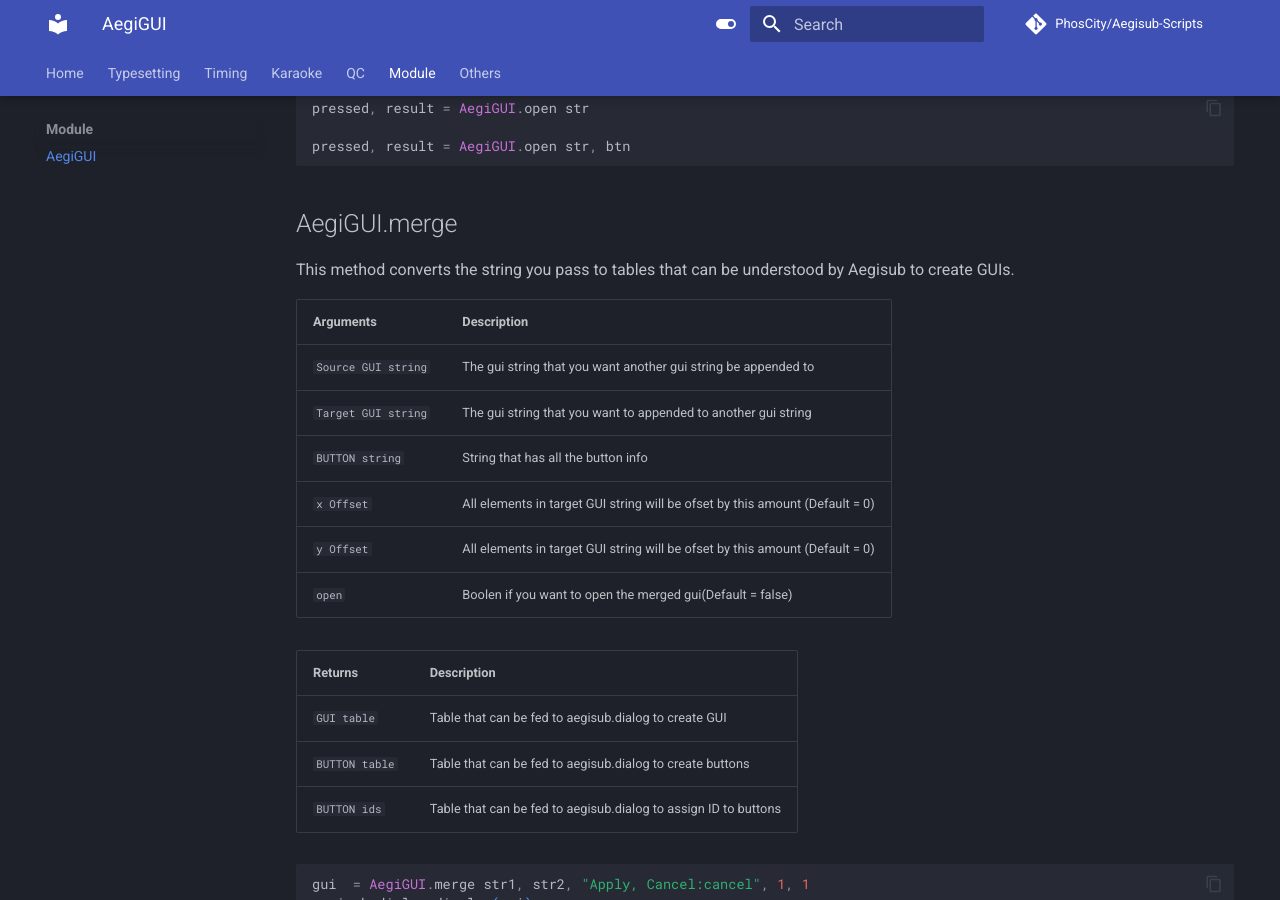
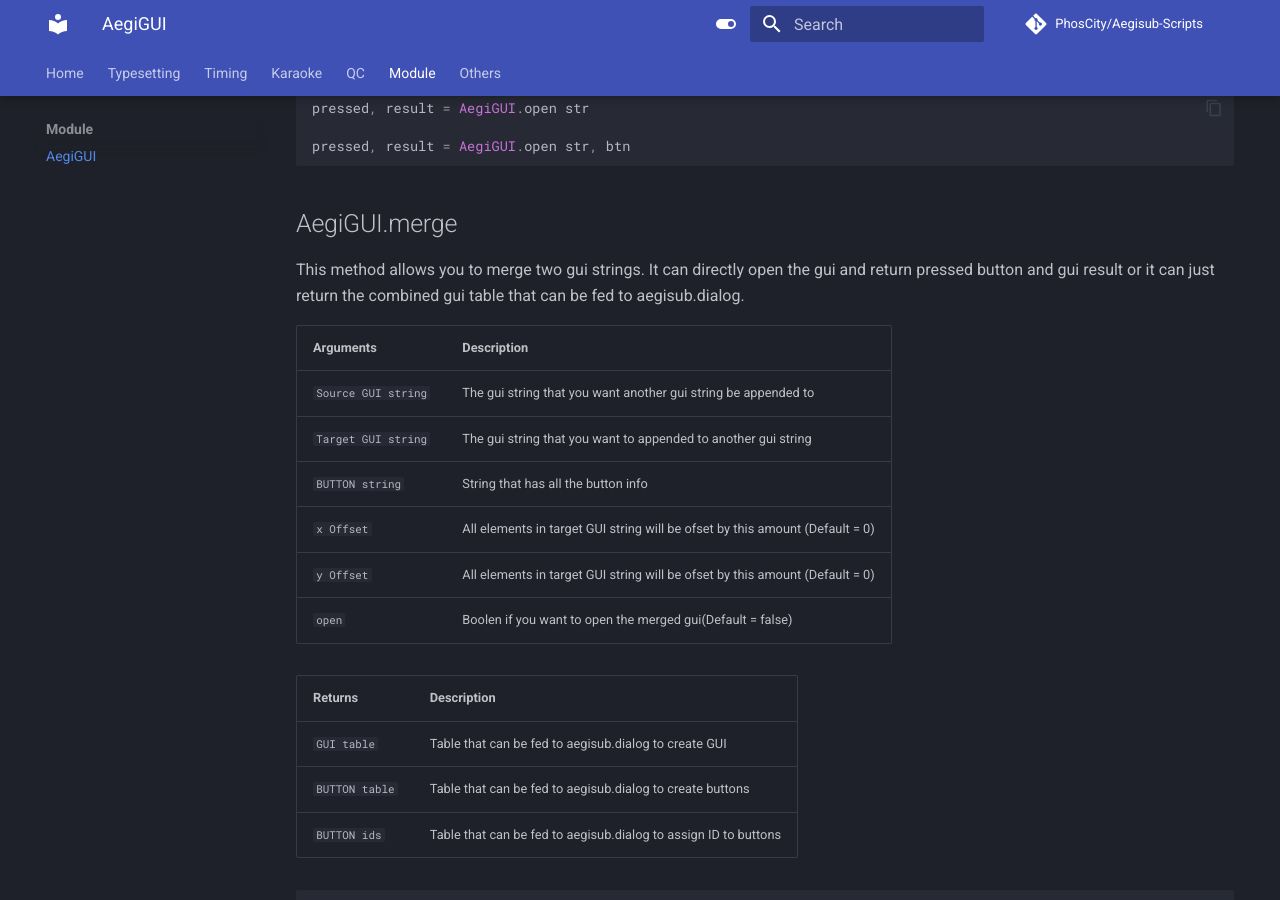
Before and after one commit to PhosCity/Aegisub-Scripts, an MkDocs documentation site: the page built from docs/AegiGUI.md, in a window 1280 px wide and 900 px high, scrolled down 3943 px. Built offline with MkDocs 1.6.1 and Material for MkDocs 9.7.7, drawn with Linux system fonts in a browser that asks for light colours; comment, search, counter and statistics services are not loaded.

Commit message:
[AegiGui] Small Fix

```diff
--- a/docs/AegiGUI.md
+++ b/docs/AegiGUI.md
@@ -133,7 +133,7 @@
 
 ## AegiGUI.merge
 
-This method converts the string you pass to tables that can be understood by Aegisub to create GUIs.
+This method allows you to merge two gui strings. It can directly open the gui and return pressed button and gui result or it can just return the combined gui table that can be fed to aegisub.dialog.
 
 | Arguments           | Description                                                                  |
 | :------------------ | :--------------------------------------------------------------------------- |
```
Also changed, not shown: 1 other file.
